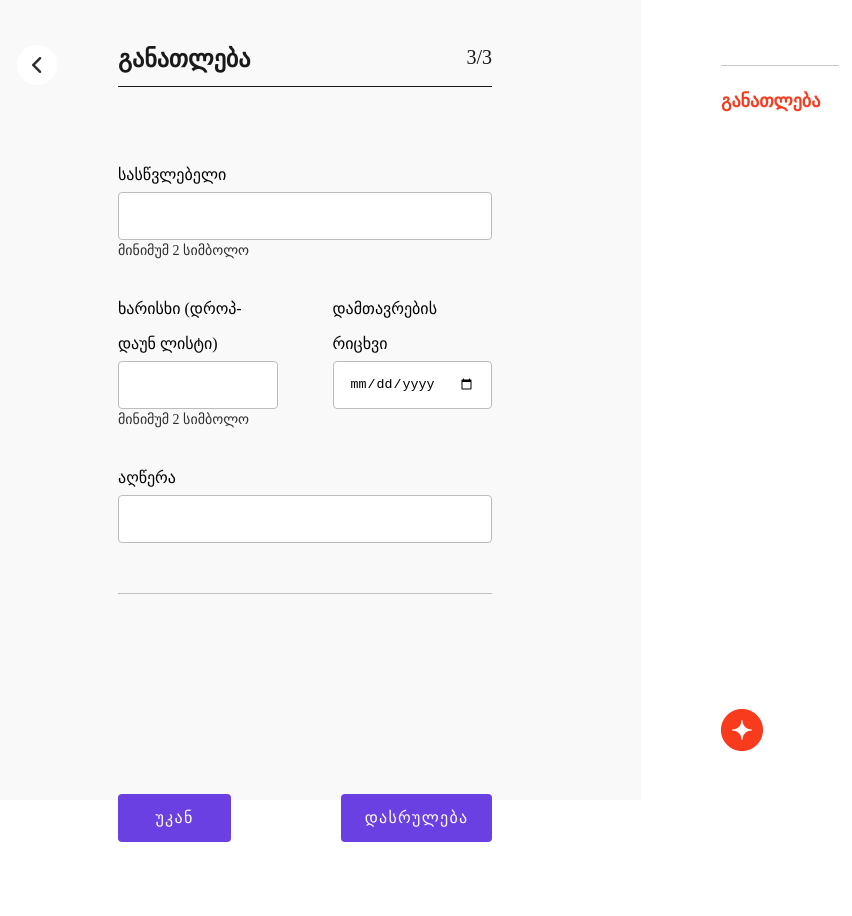
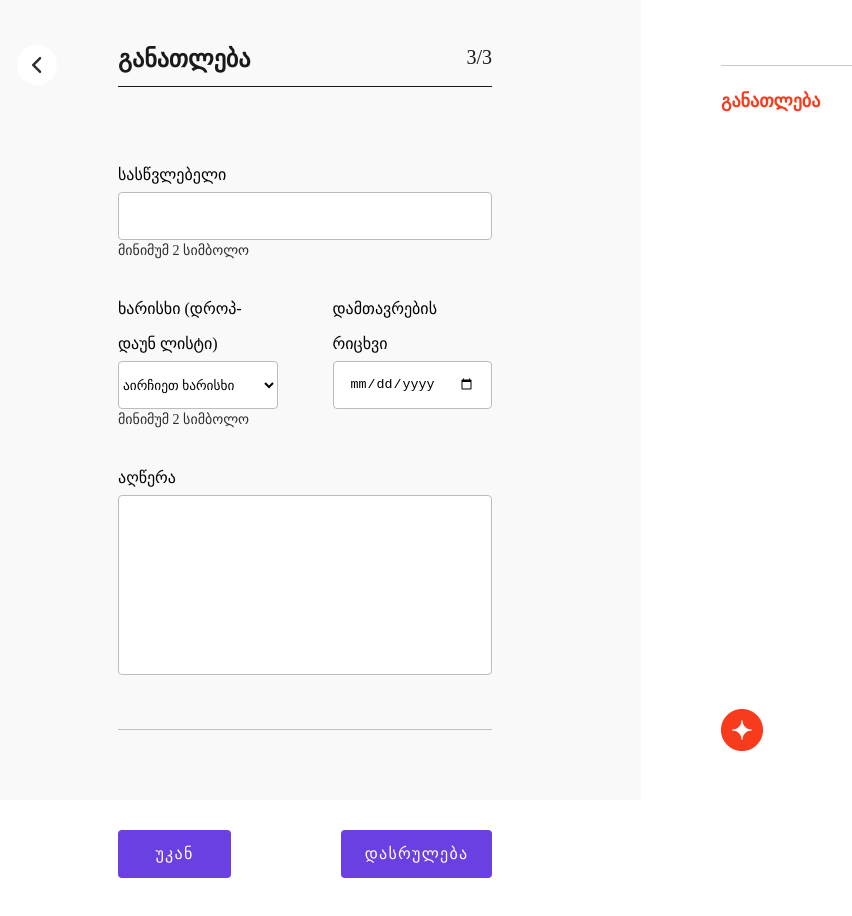
Before and after one commit to Makhareishvili/redberry-project, a React (Vite) app: page /educationinfo in a window 1280 px wide. Shown: the top 916 px of the page, without its empty margins (31-883 px from the left). Before the commit the page ends 887 px from the top, so only its background shows below. Built offline with nearby package versions, Linux system fonts and the light colour scheme.

Commit message:
added some validation css

```diff
--- a/src/components/educationpage/EducationDetailsPage.tsx
+++ b/src/components/educationpage/EducationDetailsPage.tsx
@@ -3,6 +3,8 @@ import { Link } from "react-router-dom";
 import styled from "styled-components";
 import vector from "../../assets/Vector.png";
 import { useNavigate } from "react-router-dom";
+import doneLogo from "../../assets/done.png";
+import errorLogo from "../../assets/error.png";
 
 const styles = {
   generalLabel: {
@@ -106,6 +108,22 @@ const InputContainer = (props: any) => {
     }
     return temp;
   };
+  const getErrorStyles = (key: any) => {
+    let obj = educationInfo[key];
+    if (obj.validation) {
+      return {
+        backgroundImage: `url(${doneLogo})`,
+        backgroundRepeat: "no-repeat",
+        backgroundPosition: "right 10px center",
+      };
+    } else if (!isFieldErorr(key)) {
+      return {
+        backgroundImage: `url(${errorLogo})`,
+        backgroundRepeat: "no-repeat",
+        backgroundPosition: "right 10px center",
+      };
+    }
+  };
 
   return (
     <>
@@ -130,7 +148,10 @@ const InputContainer = (props: any) => {
             <div style={{ paddingBottom: "30px" }}>
               <div style={{ ...getLabelStyles("institute") }}>სასწვლებელი</div>
               <input
-                style={{ ...getInputStyles("institute") }}
+                style={{
+                  ...getInputStyles("institute"),
+                  ...getErrorStyles("institute"),
+                }}
                 onChange={(e) => onChange("institute", e.target.value)}
                 value={educationInfo.institute.value}
               />
@@ -148,11 +169,37 @@ const InputContainer = (props: any) => {
                 <label style={{ ...getLabelStyles("degree") }}>
                   ხარისხი (დროპ-დაუნ ლისტი)
                 </label>
-                <input
-                  style={{ ...getInputStyles("degree") }}
-                  onChange={(e) => onChange("degree", e.target.value)}
-                  value={educationInfo.degree.value}
-                />
+                <div>
+                  <select
+                    name="cars"
+                    id="cars"
+                    style={{ ...getInputStyles("degree") }}
+                    onChange={(e) => onChange("degree", e.target.value)}
+                    value={educationInfo.degree.value}
+                  >
+                    <option hidden>აირჩიეთ ხარისხი</option>
+                    <option value="საშუალო სკოლის დიპლომი">
+                      საშუალო სკოლის დიპლომი
+                    </option>
+                    <option value="ზოგადსაგანმანათლებლო დიპლომი">
+                      ზოგადსაგანმანათლებლო დიპლომი
+                    </option>
+                    <option value="ბაკალავრი">ბაკალავრი</option>
+                    <option value="მაგისტრი">მაგისტრი</option>
+                    <option value="დოქტორი">დოქტორი</option>
+                    <option value="ასოცირებული ხარისხი">
+                      ასოცირებული ხარისხი
+                    </option>
+                    <option value="სტუდენტი">სტუდენტი</option>
+                    <option value="კოლეჯი (ხარისხის გარეშე)">
+                      კოლეჯი (ხარისხის გარეშე)
+                    </option>
+                    <option value="სხვა">სხვა</option>
+                  </select>
+                </div>
+                {/* <input
+
+                /> */}
                 <p style={{ ...styles.inputHelper }}>მინიმუმ 2 სიმბოლო</p>
               </div>
               <div style={{ width: "100%" }}>
@@ -169,8 +216,12 @@ const InputContainer = (props: any) => {
             </div>
             <div>
               <label style={{ ...getLabelStyles("description") }}>აღწერა</label>
-              <input
-                style={{ ...getInputStyles("description") }}
+              <textarea
+                style={{
+                  ...getInputStyles("description"),
+                  resize: "none",
+                  height: "180px",
+                }}
                 onChange={(e) => onChange("description", e.target.value)}
                 value={educationInfo.description.value}
               />
@@ -180,7 +231,7 @@ const InputContainer = (props: any) => {
             style={{
               display: "flex",
               justifyContent: "space-between",
-              paddingTop: "200px",
+              paddingTop: "100px",
             }}
           >
             <Link to={"/experienceInfo"}>
--- a/src/components/experiencepage/ExperienceDetailsPage.tsx
+++ b/src/components/experiencepage/ExperienceDetailsPage.tsx
@@ -2,6 +2,9 @@ import { Link } from "react-router-dom";
 import styled from "styled-components";
 import vector from "../../assets/Vector.png";
 import { useNavigate } from "react-router-dom";
+import doneLogo from "../../assets/done.png";
+import errorLogo from "../../assets/error.png";
+
 const styles = {
   generalLabel: {
     fontWeight: 500,
@@ -106,6 +109,22 @@ const EInputContainer = (props: any) => {
     }
     return temp;
   };
+  const getErrorStyles = (key: any) => {
+    let obj = experienceInfo[key];
+    if (obj.validation) {
+      return {
+        backgroundImage: `url(${doneLogo})`,
+        backgroundRepeat: "no-repeat",
+        backgroundPosition: "right 10px center",
+      };
+    } else if (!isFieldErorr(key)) {
+      return {
+        backgroundImage: `url(${errorLogo})`,
+        backgroundRepeat: "no-repeat",
+        backgroundPosition: "right 10px center",
+      };
+    }
+  };
 
   return (
     <>
@@ -130,7 +149,10 @@ const EInputContainer = (props: any) => {
             <div style={{ paddingBottom: "30px" }}>
               <div style={{ ...getLabelStyles("position") }}>თანამდებობა</div>
               <input
-                style={{ ...getInputStyles("position") }}
+                style={{
+                  ...getInputStyles("position"),
+                  ...getErrorStyles("position"),
+                }}
                 onChange={(e) => onChange("position", e.target.value)}
                 value={experienceInfo.position.value}
               />
@@ -141,7 +163,10 @@ const EInputContainer = (props: any) => {
                 დამსაქმებელი
               </label>
               <input
-                style={{ ...getInputStyles("employer") }}
+                style={{
+                  ...getInputStyles("employer"),
+                  ...getErrorStyles("employer"),
+                }}
                 onChange={(e) => onChange("employer", e.target.value)}
                 value={experienceInfo.employer.value}
               />
@@ -180,8 +205,12 @@ const EInputContainer = (props: any) => {
             </div>
             <div>
               <label style={{ ...getLabelStyles("description") }}>აღწერა</label>
-              <input
-                style={{ ...getInputStyles("description") }}
+              <textarea
+                style={{
+                  ...getInputStyles("description"),
+                  resize: "none",
+                  height: "120px",
+                }}
                 onChange={(e) => onChange("description", e.target.value)}
                 value={experienceInfo.description.value}
               />
@@ -191,7 +220,7 @@ const EInputContainer = (props: any) => {
             style={{
               display: "flex",
               justifyContent: "space-between",
-              paddingTop: "130px",
+              paddingTop: "80px",
             }}
           >
             <Link to={"/personalinfo"}>
--- a/src/components/finalresumepage/FinalResumePage.tsx
+++ b/src/components/finalresumepage/FinalResumePage.tsx
@@ -10,6 +10,7 @@ const FinalResumePage = (props: any) => {
   const [isActive, setIsActive] = useState(true);
   const localStorageClearer = () => {
     localStorage.clear();
+    localStorage.setItem("userInfo", "{}");
   };
   return (
     <ResumePageContainer>
--- a/src/components/personalpage/PersonalPage.tsx
+++ b/src/components/personalpage/PersonalPage.tsx
@@ -1,5 +1,4 @@
 import styled from "styled-components";
-import Resume from "../Resume";
 import PersonalDetailsPage from "./PersonalDetailsPage";
 import PersonalPageInfoLive from "./PersonalPageInfoLive";
 
--- a/src/components/personalpage/PersonalPageInfoLive.tsx
+++ b/src/components/personalpage/PersonalPageInfoLive.tsx
@@ -76,6 +76,7 @@ const PersonalPageInfoLive = ({
           flexDirection: "column",
           justifyContent: "space-between",
           padding: `${isFinal && "48px 75px 45px 80px"}`,
+          width: "100%",
         }}
       >
         <div>
```
Also changed, not shown: src/components/personalpage/PersonalDetailsPage.tsx (+50 -5 lines), src/assets/done.png (added), src/assets/error.png (added).
